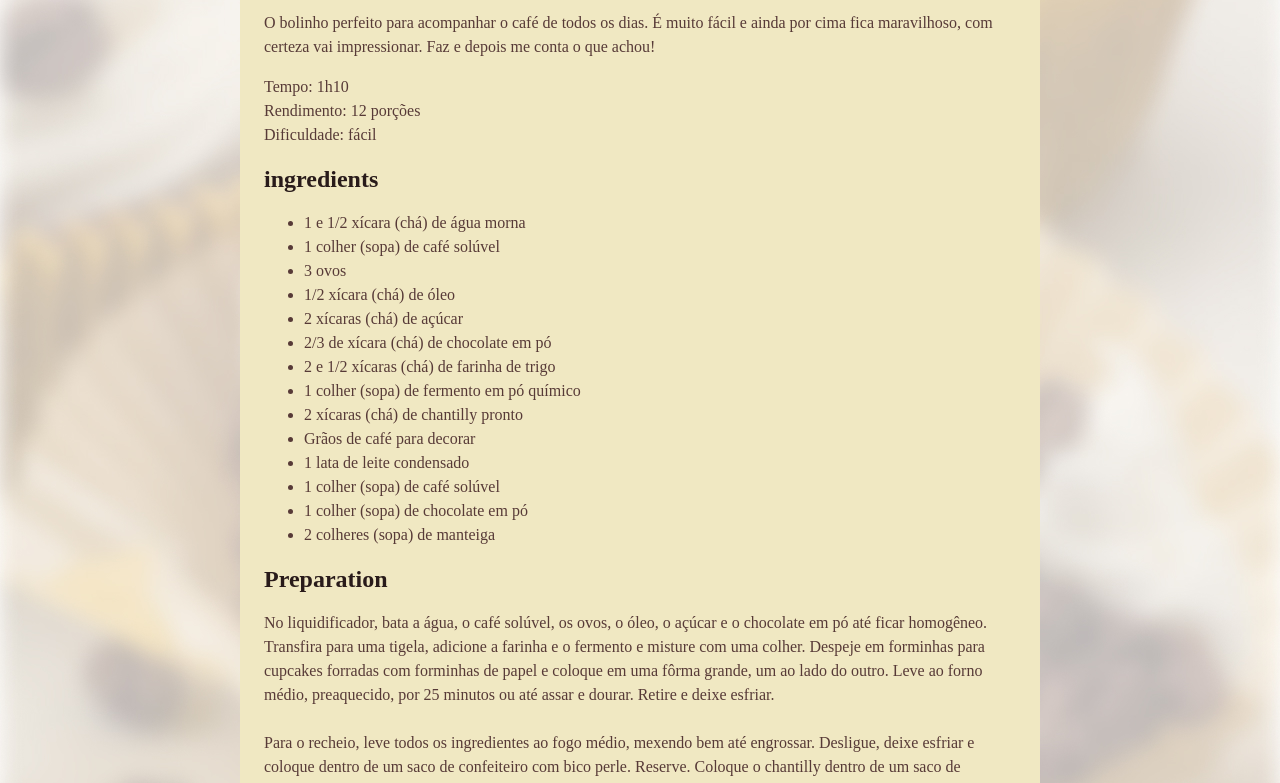
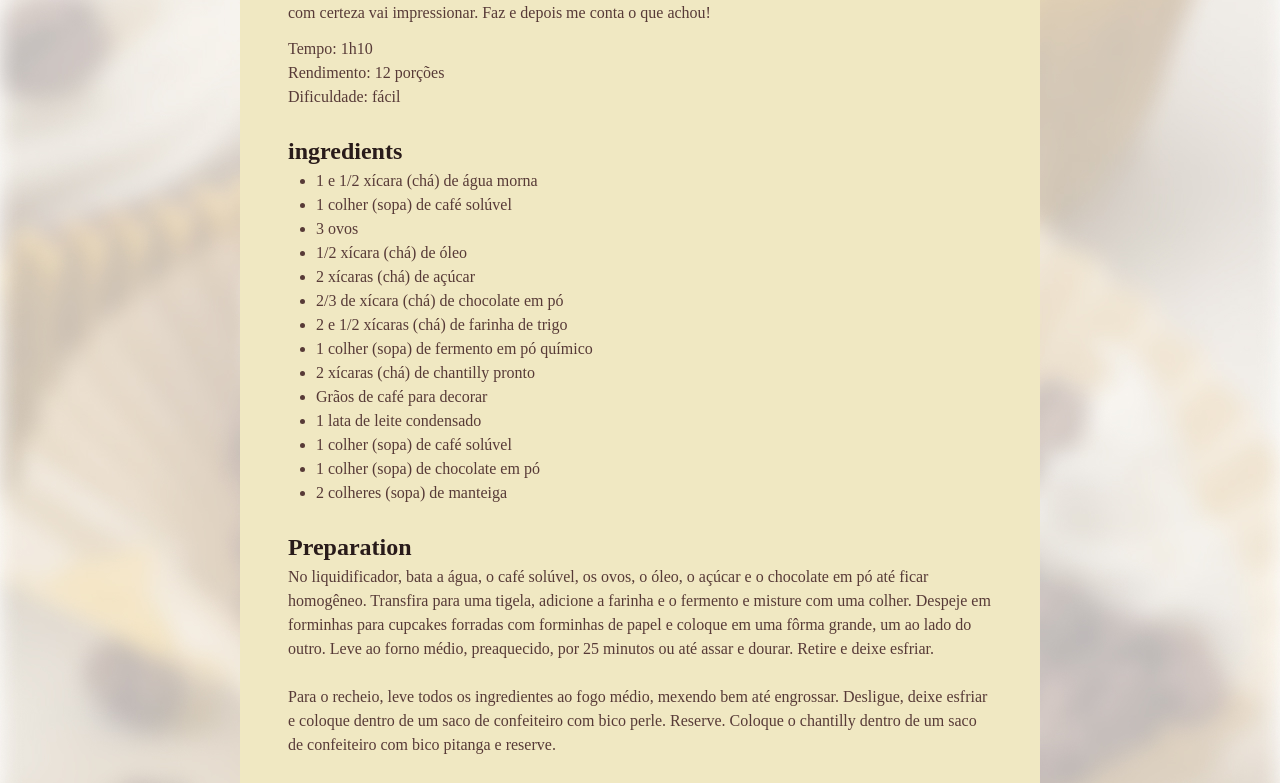
Before and after one commit to ChrysAlves/pagina-de-receita, a plain HTML site: page index.html in a window 1280 px wide. Shown: the part 590-1373 px from the top of the page. Drawn offline with Linux system fonts and the light colour scheme; a web font is replaced by a local one.

Commit message:
personalizando espaços

```diff
--- a/style.css
+++ b/style.css
@@ -1,3 +1,12 @@
+
+*{
+  margin: 0;
+  padding: 0;
+}
+
+
+
+
 :root {
   font-family: "Alice", serif;
   line-height: 150%;
@@ -20,6 +29,19 @@ body{
 img{
   border-radius: 16px;
 }
+main{
+  padding: 24px;
+}
+
+section + section {
+  margin-top: 24px;
+}
+
+
+#about p + p {
+  margin-top: 12px;
+}
+
 h1{
   line-height: 140%;
   font-size: 40px;
@@ -30,4 +52,10 @@ h2{
 
 h1,h2{
   color: #291B1A;
+  margin-top: 4px;
+  line-height: 150%
 }
+
+ul{
+  padding-left: 28px
+}
```
